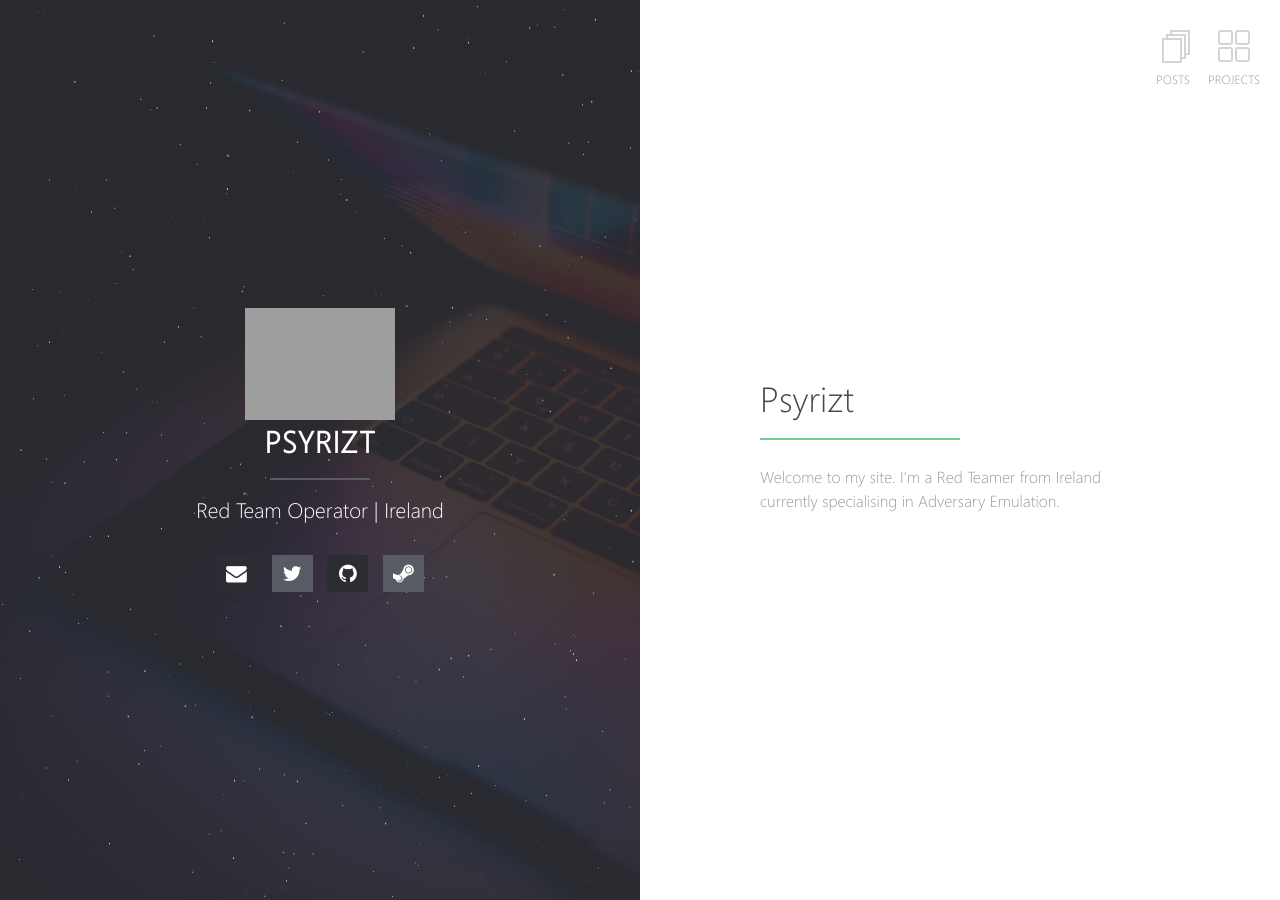
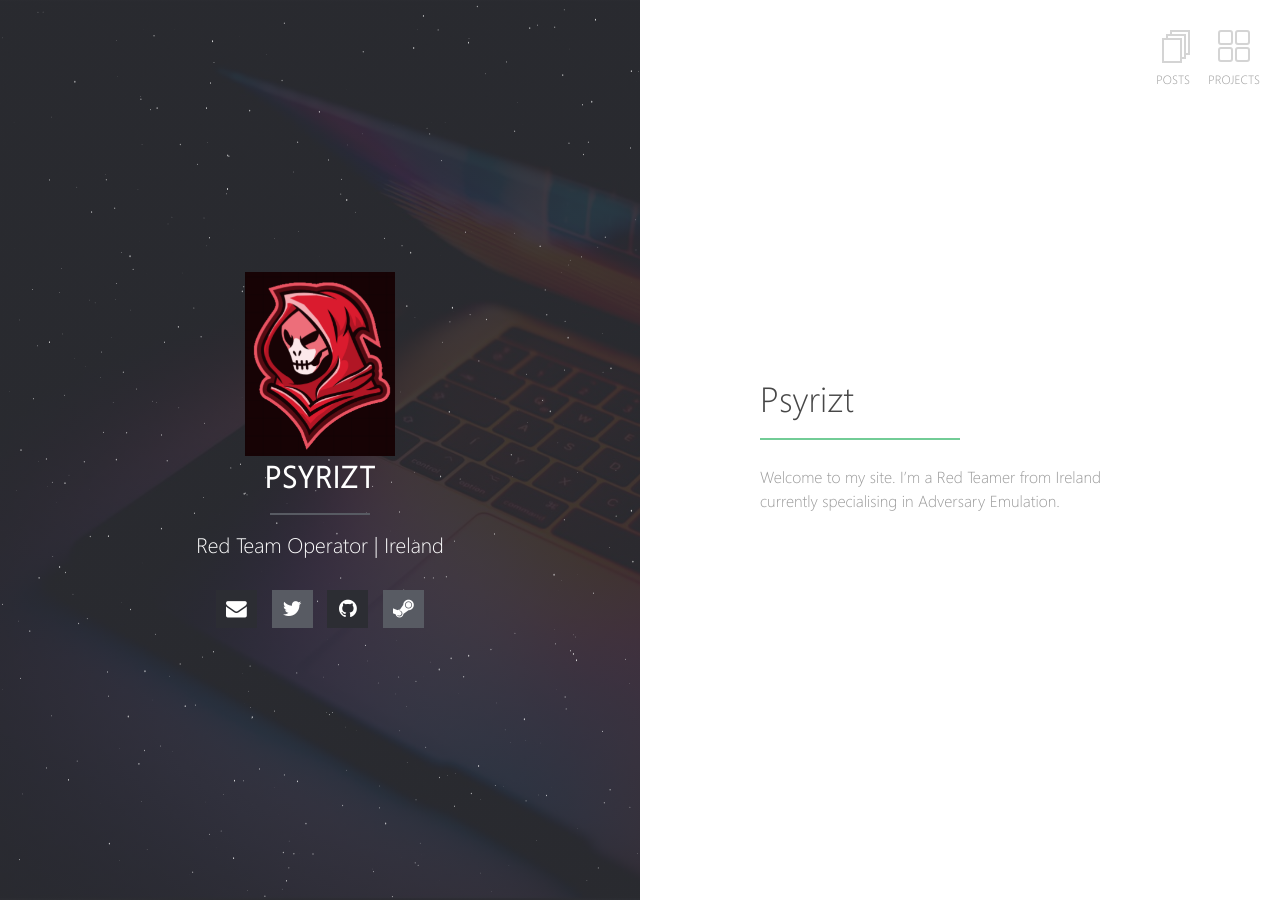
Before and after one commit to Psyrizt/psyrizt.github.io, a Jekyll site: the page built from index.md, in a window 1280 px wide. Built offline with Jekyll 4.4.1, drawn with Linux system fonts in a browser that asks for light colours; our own code applies the rules of GitHub Pages for plain Markdown files.

Commit message:
Theme Test

```diff
--- a/_config.yml
+++ b/_config.yml
@@ -2,7 +2,7 @@
 title: Psyrizt
 description: Red Team Operator | Ireland
 url: http://psyrizt.github.io
-logo: halve.png                                       # Site logo
+logo: psyrizt.png                                       # Site logo
 locale: en_US
 
 # Left Block Images
```
